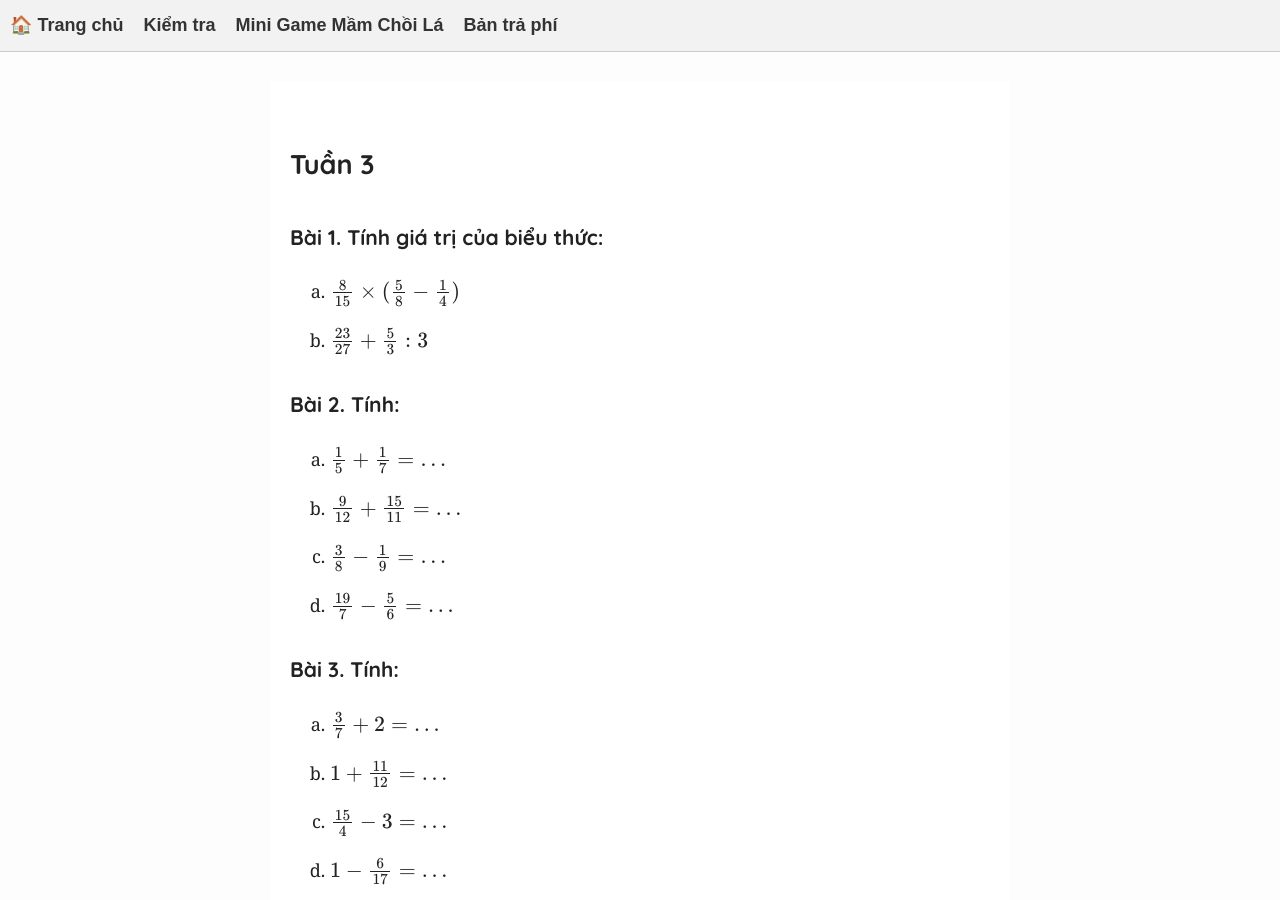
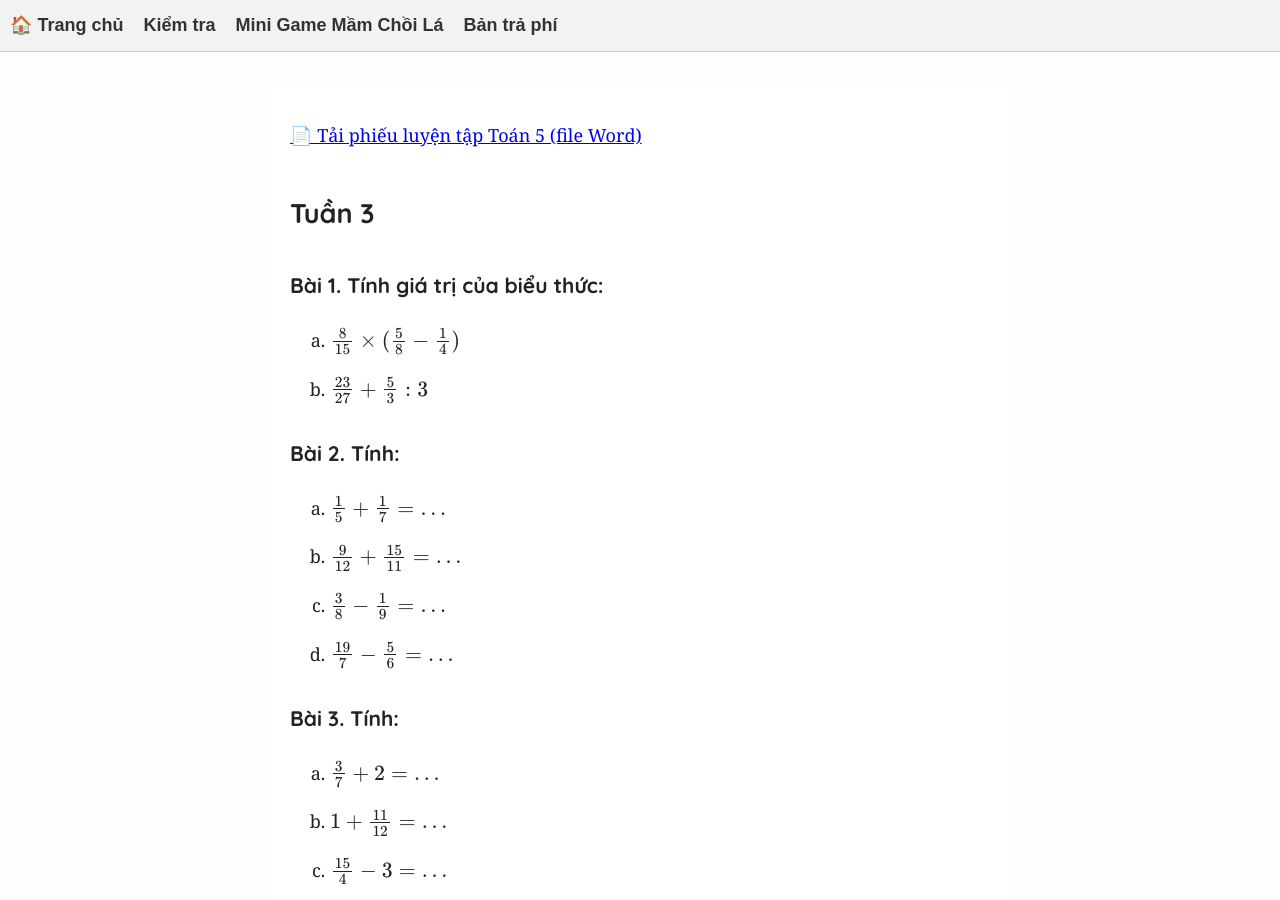
Before and after one commit to NguyenMuoiVN1988/publicstudyrepo, a Jekyll site: the page built from T5/T5CBTuan3and4.html, in a window 1280 px wide and 900 px high. Built offline with Jekyll 4.4.1, drawn with Linux system fonts in a browser that asks for light colours.

Commit message:
test add file docx
Added a download link for the exercise sheet in Word format.

```diff
--- a/T5/T5CBTuan3and4.html
+++ b/T5/T5CBTuan3and4.html
@@ -4,6 +4,12 @@ title: Phiếu luyện tập Toán 5 cơ bản tuần 1 và 2
 description: Cơ bản toán 5, ôn tập phân số
 tags: [Toán 5, phiếu bài tập, luyện tập phân số]
 ---
+<p>
+  <a href="/T5/T5CBweek2to4.docx" download>
+    📄 Tải phiếu luyện tập Toán 5 (file Word)
+  </a>
+</p>
+
 <h2 id="tuần-3">Tuần 3</h2>
 <h3 id="bài-1.-tính-giá-trị-của-biểu-thức">Bài 1. Tính giá trị của biểu
 thức:</h3>
```
